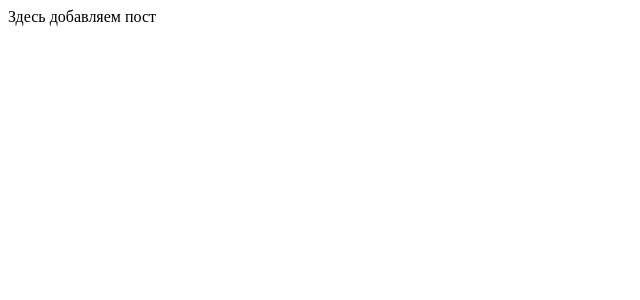
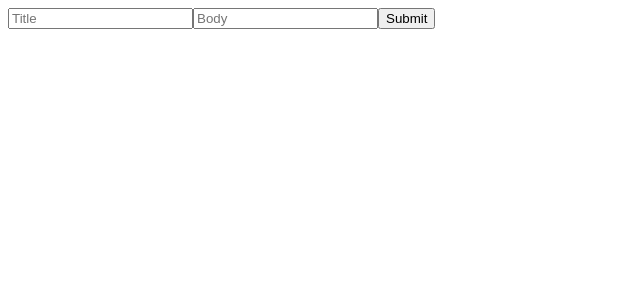
Before and after one commit to st63/react-test, a React (Create React App) app: page /add-post in a window 1280 px wide. Shown: the top 300 px of the page, without its empty margins (0-640 px from the left). Built offline with nearby package versions, Linux system fonts and the light colour scheme.

Commit message:
react-final-form for addPost

```diff
--- a/package.json
+++ b/package.json
@@ -15,8 +15,10 @@
     "@types/redux": "^3.6.0",
     "@types/redux-thunk": "^2.1.0",
     "axios": "^0.21.1",
+    "final-form": "^4.20.2",
     "react": "^17.0.1",
     "react-dom": "^17.0.1",
+    "react-final-form": "^6.5.2",
     "react-redux": "^7.2.2",
     "react-router-dom": "^5.2.0",
     "react-scripts": "4.0.3",
--- a/src/App.tsx
+++ b/src/App.tsx
@@ -1,7 +1,7 @@
 import React from "react";
 import { BrowserRouter, Route, Switch } from "react-router-dom";
 import MainPageContainer from "./pages/MainPage";
-import AddPost from "./pages/PostPages/AddPostPage";
+import AddPostContainer from "./pages/PostPages/AddPostPage";
 import PostContainer from "./pages/PostPages/PostPage";
 import { store } from "./redux/store";
 import { Provider } from "react-redux";
@@ -12,7 +12,7 @@ function App() {
       <BrowserRouter>
         <Switch>
           <Route path="/post/:postId" component={PostContainer} />
-          <Route path="/add-post" component={AddPost} />
+          <Route path="/add-post" component={AddPostContainer} />
           <Route path="/" component={MainPageContainer} />
         </Switch>
       </BrowserRouter>
--- a/src/pages/PostPages/AddPostPage/index.tsx
+++ b/src/pages/PostPages/AddPostPage/index.tsx
@@ -1,7 +1,36 @@
 import React from "react";
+import { Form, Field } from "react-final-form";
+import { addPost } from "../../../redux/actions";
+import { connect } from 'react-redux';
 
-const AddPost = () => {
-  return <div>Здесь добавляем пост</div>;
+const AddPost = (props: any) => {
+  return (
+    <Form
+      onSubmit={(formObj) => {
+			  props.addPost(formObj);
+      }}
+    >
+      {({ handleSubmit }) => (
+        <form onSubmit={handleSubmit}>
+          <Field name="title">
+            {({ input }) => (
+              <input placeholder="Title" type="title" {...input} />
+            )}
+          </Field>
+          <Field name="body">
+            {({ input }) => <input placeholder="Body" type="text" {...input} />}
+          </Field>
+          <button type="submit">Submit</button>
+        </form>
+      )}
+    </Form>
+  );
 };
 
-export default AddPost;
+let mapStateToProps = (state: any) => {
+  return {};
+};
+
+const AddPostContainer = connect(mapStateToProps, { addPost })(AddPost);
+
+export default AddPostContainer;
--- a/src/redux/actions.tsx
+++ b/src/redux/actions.tsx
@@ -20,6 +20,24 @@ export const getListPost = () => {
   };
 };
 
+export const addPost = (formObj: any) => {
+	return (dispatch: any) => {
+		axios("https://jsonplaceholder.typicode.com/posts", {
+			method: "POST",
+			data: {
+			  title: formObj.title,
+			  body: formObj.body,
+			  userId: 1,
+			},
+			headers: {
+			  "Content-type": "application/json; charset=UTF-8",
+			},
+		 }).then((response: any) => {
+		  dispatch(addPostAction(response.data));
+		 });
+	};
+ };
+
 export const getPostAction = (post: any) => ({
   type: "GET_POST",
   post,
@@ -29,3 +47,8 @@ export const getListPostAction = (posts: any) => ({
   type: "GET_LIST_POSTS",
   posts,
 });
+
+export const addPostAction = (post: any) => ({
+	type: "ADD_POST",
+	post,
+})
--- a/src/redux/reducers.tsx
+++ b/src/redux/reducers.tsx
@@ -1,5 +1,6 @@
 const GET_POST = "GET_POST";
 const GET_LIST_POSTS = "GET_LIST_POSTS";
+const ADD_POST = "ADD_POST";
 
 let initialState = {
   posts: [
@@ -45,9 +46,15 @@ const postsReducer = (state = initialState, action: any) => {
       };
       return stateCopy;
     case GET_LIST_POSTS:
-		  stateCopy = {
-			...state,
+      stateCopy = {
+        ...state,
         posts: action.posts,
+      };
+      return stateCopy;
+    case ADD_POST:
+      stateCopy = {
+        ...state,
+        postDetail: action.post,
       };
       return stateCopy;
 
```
Also changed, not shown: 1 other file (tests, documents, lock files or other folders).
